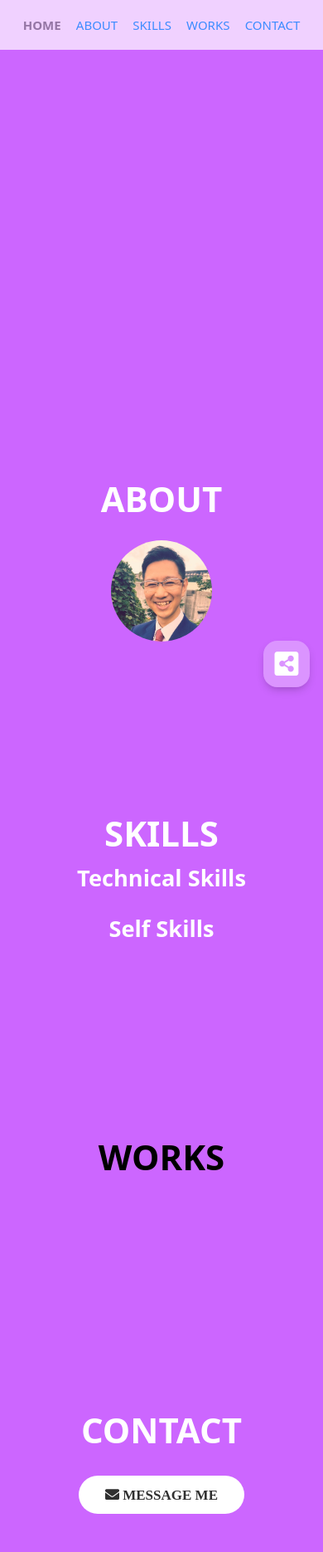
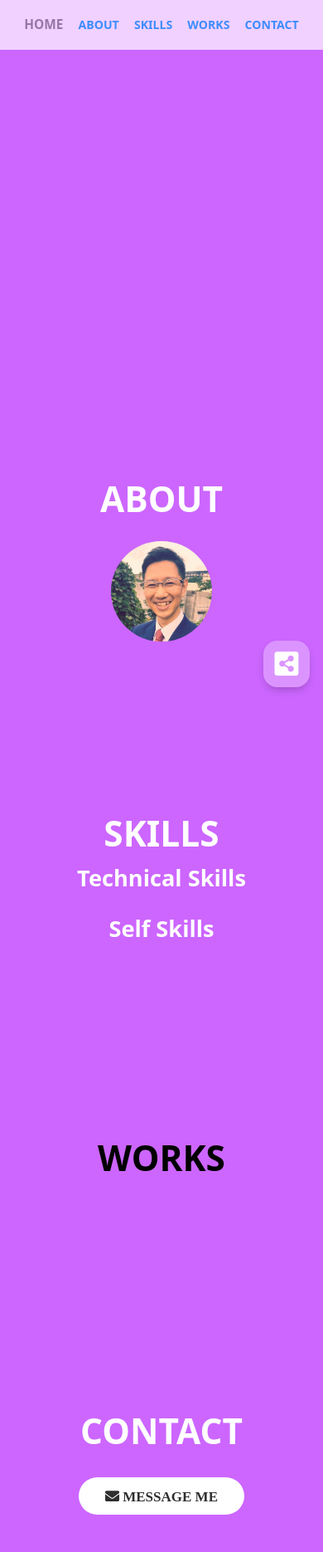
Before and after one commit to Takeshi0702/Django-portfolio, a Django app: page / in a window 390 px wide. Shown: the top 1870 px of the page at 83% size. Run offline with Django 3.2, Linux system fonts and the light colour scheme; data that the repository does not hold is empty; some libraries are stand-ins or nearby versions.

Commit message:
django-portfolio修正

```diff
--- a/app/static/css/style.css
+++ b/app/static/css/style.css
@@ -62,7 +62,7 @@ html{
 }
 
 .active {
-  font-size: 21px;
+  font-size: 1.37rem;
   color: rgb(126, 126, 126);
   text-decoration: none;
   line-height: 52px;
@@ -85,9 +85,9 @@ header {
 
 a {
   text-decoration: none;
-  font-size: 20px;
+  font-size: 1.25rem;
   color: rgb(0, 157, 255);
-  font-weight: 500;
+  font-weight: 600;
 }
 
 .center{
@@ -169,14 +169,14 @@ a {
 
 .img-profile{
   margin: 25px 0 20px 0;
-  width:200px;
-	height:200px;
+  width: 12.5rem;
+	height: 12.5rem;
 	object-fit:cover;
-  border-radius:50%;
+  border-radius: 50%;
 }
 
 .skill-box{
-  border-radius:50%;
+  border-radius: 50%;
   height: 6rem;
 }
 
@@ -590,6 +590,13 @@ box-shadow: 0 0 4px rgba(0, 0, 0, .14), 0 4px 8px rgba(0, 0, 0, .28);
   font-weight: bold;
 }
 
+.row{
+  --bs-gutter-x: 0rem;
+}
+
+.space{
+  --bs-gutter-x: 1.5rem;
+}
 
 
 
@@ -598,15 +605,28 @@ box-shadow: 0 0 4px rgba(0, 0, 0, .14), 0 4px 8px rgba(0, 0, 0, .28);
 
 @media screen and (max-width: 768px) {
 .font-small{
-  font-size: 18px;
+  font-size: 1.13rem;
 }
 }
 
 @media screen and (max-width: 480px) {
 .font-small{
-  font-size: 15px;
+  font-size: 0.88rem;
 }
 }
+
+@media screen and (max-width: 768px) {
+.active{
+  font-size: 1.25rem;
+}
+}
+
+@media screen and (max-width: 480px) {
+.active{
+  font-size: 0.96rem;
+}
+}
+
 
 @media screen and (max-width: 768px) {
 #menu-center ul li{
@@ -648,27 +668,27 @@ box-shadow: 0 0 4px rgba(0, 0, 0, .14), 0 4px 8px rgba(0, 0, 0, .28);
 
 @media screen and (max-width: 768px) {
 .navigation-font-size{
-  font-size: 55px;
+  font-size: 3.45rem;
 }
 }
 
 @media screen and (max-width: 480px) {
 .navigation-font-size{
-  font-size: 42px;
+  font-size: 2.65rem;
 }
 }
 
 @media screen and (max-width: 768px) {
 .img-profile{
-  width: 156px;
-  height: 156px;
+  width: 9.7rem;
+  height: 9.7rem;
 }
 }
 
 @media screen and (max-width: 480px) {
 .img-profile{
-  width: 122px;
-  height: 122px;
+  width: 7.6rem;
+  height: 7.6rem;
 }
 }
 
--- a/app/templates/app/index.html
+++ b/app/templates/app/index.html
@@ -75,7 +75,7 @@
     <div class="container">
       <h2 class="navigation-font-size">WORKS</h2>
       <div class="works-itms-one">
-        <div class="row mb-5">
+        <div class="row mb-5 space">
           {% for work in work_data %}
           <div class="col-6 col-md-3 mb-3 mt-sm-4">
             <div class="card work-thumbnail">
```
